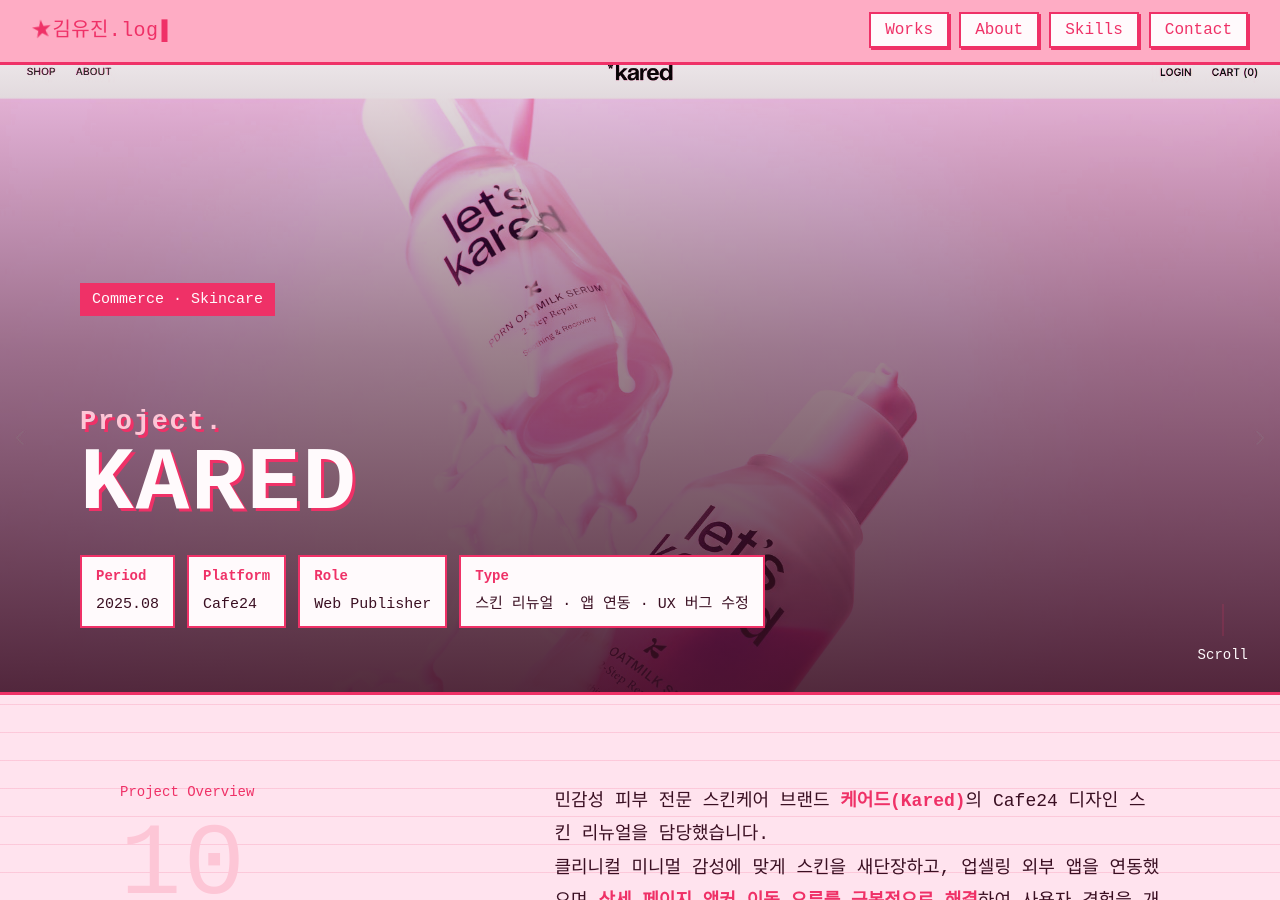
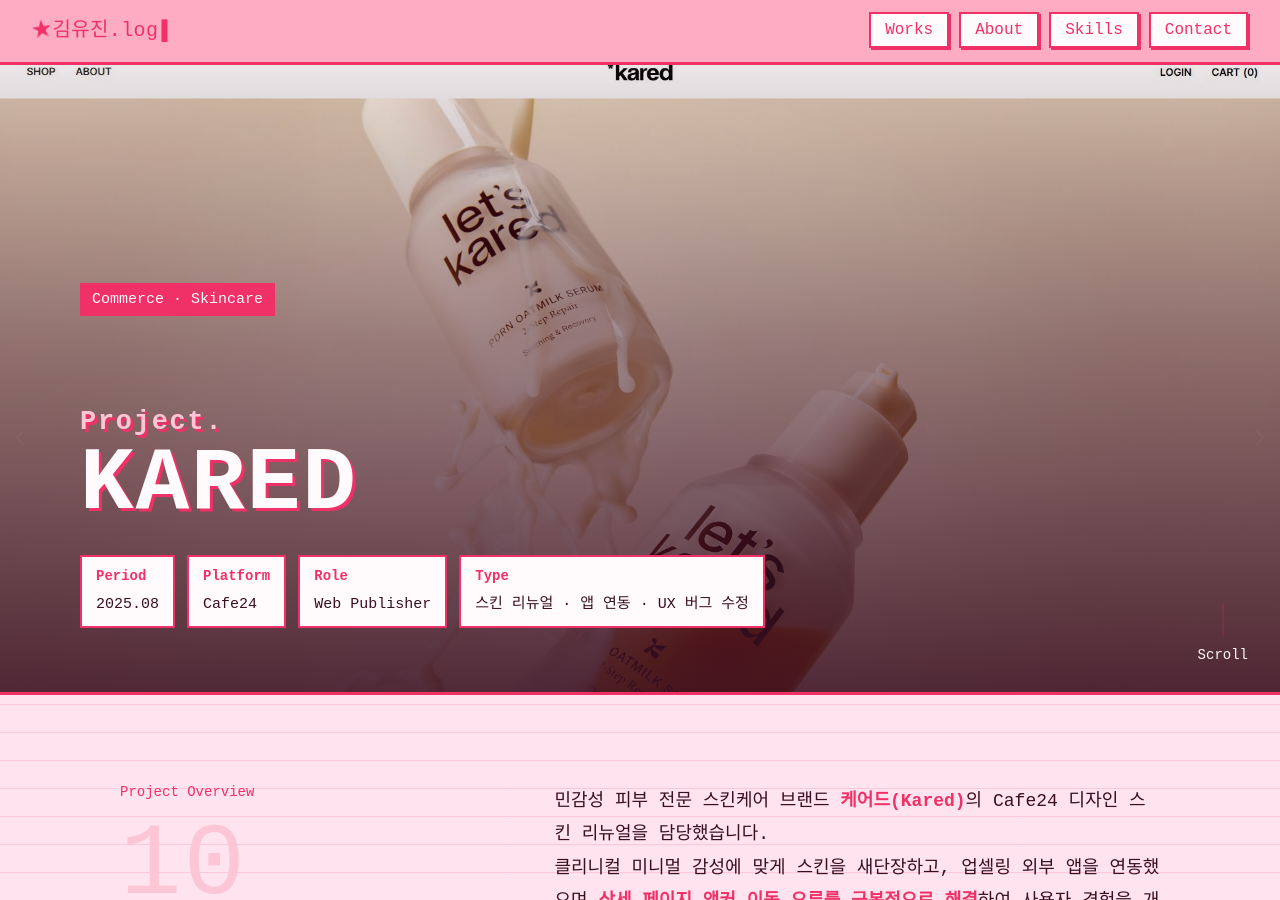
Before and after one commit to newjinius/portfolio, a Jekyll site: the page built from project/detail/kared.html, in a window 1280 px wide and 900 px high. Built offline with Jekyll 4.4.1, drawn with Linux system fonts in a browser that asks for light colours; some web fonts are replaced.

Commit message:
Remove the pink sepia/hue-rotate filter from all images
It was meant to unify picsum's random placeholder photos into one
tone, but now that real project screenshots are going into those same
slots, it was distorting their actual brand colors (e.g. Kovea's
orange, Migung365's teal) toward magenta. Dropped it from every image
context: .pj-hero__bg, .pj-fullimg img, .pj-feat__img img,
.pj-gallery__item img (main.scss), and .mhPj__thumb img + its hover
variant (index.html). Images now render at their real color.

```diff
--- a/assets/css/main.scss
+++ b/assets/css/main.scss
@@ -212,7 +212,6 @@
     background-position: center;
     background-size: cover;
     background-repeat: no-repeat;
-    filter: sepia(.3) hue-rotate(285deg) saturate(1.6);
 }
 .pj-hero__overlay {
     position: absolute;
@@ -357,7 +356,6 @@
     width: 100%;
     height: clamp(220px, 34vw, 560px);
     object-fit: cover;
-    filter: sepia(.25) hue-rotate(285deg) saturate(1.5);
 }
 
 // ── SECTION ──
@@ -408,7 +406,6 @@
 }
 .pj-feat__img img {
     width: 100%; height: 100%; object-fit: cover;
-    filter: sepia(.25) hue-rotate(285deg) saturate(1.5);
 }
 .pj-feat__badge {
     position: absolute;
@@ -478,7 +475,6 @@
 .pj-gallery__item--wide { grid-column: span 2; }
 .pj-gallery__item img {
     width: 100%; height: 100%; object-fit: cover;
-    filter: sepia(.25) hue-rotate(285deg) saturate(1.5);
 }
 .pj-gallery__caption {
     position: absolute; left: 0; right: 0; bottom: 0;
--- a/index.html
+++ b/index.html
@@ -125,9 +125,7 @@
 .mhPj__thumb { aspect-ratio: 16/10; overflow: hidden; border: 2px solid var(--pink-hot); position: relative; }
 .mhPj__thumb img {
     width: 100%; height: 100%; object-fit: cover;
-    filter: sepia(.25) hue-rotate(285deg) saturate(1.6);
 }
-.mhPj:hover .mhPj__thumb img { filter: sepia(.45) hue-rotate(285deg) saturate(2.2); }
 .mhPj:hover .mhPj__body { background: var(--pink-pale); }
 .mhPj__body { padding: 12px 6px 4px; }
 .mhPj__num { font-family: var(--font-pixel); font-size: 16px; color: var(--pink-hot); }
```
